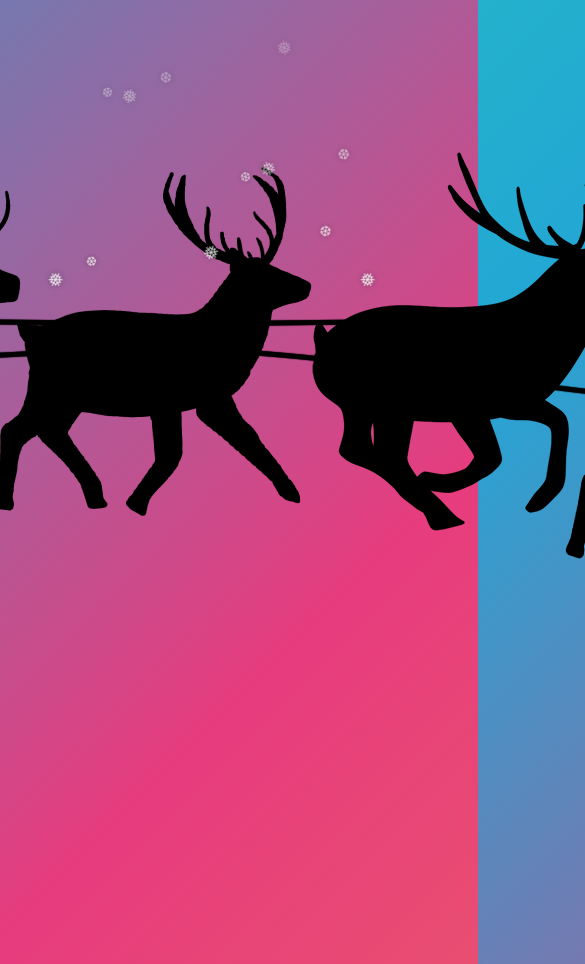
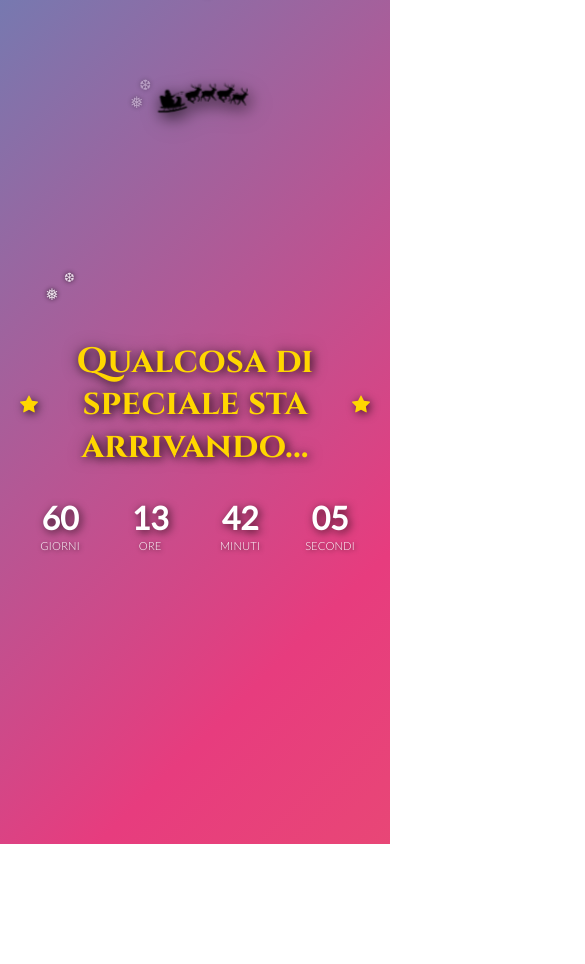
Before and after one commit to carmineleo33/MagicChristmas, a plain HTML site: page index.html in a window 390 px wide. Shown: the top 964 px of the page, 585 px wide, since content can reach past the window. After the commit the page ends 844 px from the top, so only its background shows below. Drawn offline with Linux system fonts and the light colour scheme.

Commit message:
Update style.css

```diff
--- a/style.css
+++ b/style.css
@@ -11,10 +11,10 @@ body {
     justify-content: center;
     align-items: center;
     text-align: center;
-    overflow: hidden; /* Nasconde le scrollbar causate dai fiocchi */
-    position: relative; /* Necessario per posizionare i fiocchi */
+    overflow: hidden; /* Nasconde le scrollbar */
+    position: relative; /* Necessario per posizionare i fiocchi e Babbo Natale */
 
-    /* Questo crea il background animato e colorato! */
+    /* Background animato */
     background: linear-gradient(-45deg, #ee7752, #e73c7e, #23a6d5, #23d5ab);
     background-size: 400% 400%;
     animation: gradientBG 15s ease infinite;
@@ -27,72 +27,114 @@ body {
     100% { background-position: 0% 50%; }
 }
 
-/* --- Nuovi Stili per Fiocchi di Neve --- */
+/* --- Stili per Fiocchi di Neve --- */
 .snowflakes {
     position: fixed;
     top: 0;
     left: 0;
     width: 100%;
     height: 100%;
-    pointer-events: none; /* Non blocca interazioni */
-    z-index: 0; /* Dietro il contenuto principale */
+    pointer-events: none;
+    z-index: 2; /* Sopra Babbo Natale ma sotto il testo */
 }
 
 .snowflake {
     color: #FFF;
-    font-size: 1.2em;
+    font-size: 1em;
     font-family: Arial, sans-serif;
-    text-shadow: 0 0 5px rgba(0, 0, 0, 0.5);
+    text-shadow: 0 0 5px #000;
     position: absolute;
     top: -10%;
+    animation: snow linear infinite;
     opacity: 0;
-    animation: snow 10s linear infinite;
 }
 
-/* Animazione di caduta */
 @keyframes snow {
-    0% {
-        opacity: 0;
-        transform: translateY(0) translateX(0) rotate(0deg);
-    }
-    50% {
-        opacity: 1;
-        transform: translateY(50vh) translateX(10px) rotate(180deg);
-    }
-    100% {
-        opacity: 0;
-        transform: translateY(100vh) translateX(-10px) rotate(360deg);
-    }
+    0% { transform: translate3d(var(--x-start, 0px), 0, 0); opacity: 0; }
+    50% { opacity: 1; }
+    100% { transform: translate3d(var(--x-end, 0px), 105vh, 0); opacity: 0; }
 }
 
-/* Posizioni e ritardi diversi per i fiocchi */
-.snowflake:nth-of-type(1)  { left: 10%; animation-duration: 12s; animation-delay: 0s; }
-.snowflake:nth-of-type(2)  { left: 20%; animation-duration: 10s; animation-delay: 1s; font-size: 0.8em; }
-.snowflake:nth-of-type(3)  { left: 30%; animation-duration: 15s; animation-delay: 2s; }
-.snowflake:nth-of-type(4)  { left: 40%; animation-duration: 11s; animation-delay: 3s; font-size: 0.9em; }
-.snowflake:nth-of-type(5)  { left: 50%; animation-duration: 13s; animation-delay: 0s; }
-.snowflake:nth-of-type(6)  { left: 60%; animation-duration: 10s; animation-delay: 2s; font-size: 0.8em; }
-.snowflake:nth-of-type(7)  { left: 70%; animation-duration: 14s; animation-delay: 3s; }
-.snowflake:nth-of-type(8)  { left: 80%; animation-duration: 11s; animation-delay: 1s; font-size: 0.9em; }
-.snowflake:nth-of-type(9)  { left: 90%; animation-duration: 12s; animation-delay: 0s; }
-.snowflake:nth-of-type(10) { left: 25%; animation-duration: 10s; animation-delay: 3s; font-size: 0.8em; }
-.snowflake:nth-of-type(11) { left: 65%; animation-duration: 14s; animation-delay: 1s; }
-.snowflake:nth-of-type(12) { left: 85%; animation-duration: 11s; animation-delay: 2s; font-size: 0.9em; }
-
+/* Animazioni individuali per i fiocchi */
+.snowflake:nth-child(1) { animation-delay: 0s; animation-duration: 12s; left: 10%; --x-start: 0px; --x-end: 15px; }
+.snowflake:nth-child(2) { animation-delay: 1s; animation-duration: 10s; left: 20%; --x-start: -10px; --x-end: -20px; font-size: 0.8em; }
+.snowflake:nth-child(3) { animation-delay: 2s; animation-duration: 15s; left: 30%; --x-start: 10px; --x-end: 25px; }
+.snowflake:nth-child(4) { animation-delay: 3s; animation-duration: 11s; left: 40%; --x-start: -15px; --x-end: -25px; font-size: 0.9em; }
+.snowflake:nth-child(5) { animation-delay: 4s; animation-duration: 13s; left: 50%; --x-start: 5px; --x-end: 15px; }
+.snowflake:nth-child(6) { animation-delay: 5s; animation-duration: 10s; left: 60%; --x-start: -5px; --x-end: -15px; font-size: 0.8em; }
+.snowflake:nth-child(7) { animation-delay: 6s; animation-duration: 14s; left: 70%; --x-start: 10px; --x-end: 20px; }
+.snowflake:nth-child(8) { animation-delay: 7s; animation-duration: 11s; left: 80%; --x-start: -10px; --x-end: -20px; font-size: 0.9em; }
+.snowflake:nth-child(9) { animation-delay: 8s; animation-duration: 12s; left: 90%; --x-start: 5px; --x-end: 15px; }
+.snowflake:nth-child(10) { animation-delay: 9s; animation-duration: 10s; left: 15%; --x-start: -10px; --x-end: -20px; font-size: 0.8em; }
+.snowflake:nth-child(11) { animation-delay: 10s; animation-duration: 14s; left: 55%; --x-start: 10px; --x-end: 20px; }
+.snowflake:nth-child(12) { animation-delay: 11s; animation-duration: 11s; left: 75%; --x-start: -10px; --x-end: -20px; font-size: 0.9em; }
 /* --- Fine Stili Fiocchi di Neve --- */
 
 
-/* L'effetto "vetro smerigliato" */
+/* --- Stile per Babbo Natale --- */
+.santa-sleigh-container {
+    position: absolute;
+    top: 5vh;
+    left: 50%;
+    transform: translateX(-50%);
+
+    /* === PROVA A CAMBIARE QUESTO VALORE === */
+    width: 150px; /* Es: prova 200px, 120px, ecc. */
+
+    z-index: 1;
+    filter: drop-shadow(2px 4px 8px rgba(0,0,0,0.5));
+    animation: flyingSanta 8s ease-in-out infinite;
+}
+
+.santa-sleigh-img {
+    width: 100%; /* Fa sì che l'immagine si adatti al contenitore */
+    height: auto; /* Mantiene le proporzioni corrette */
+}
+
+/* Animazione fluttuante per Babbo Natale */
+@keyframes flyingSanta {
+    0% {
+        transform: translateX(-55%) translateY(0px); /* Parte da sinistra */
+    }
+    50% {
+        transform: translateX(-45%) translateY(10px); /* Va a destra e scende un po' */
+    }
+    100% {
+        transform: translateX(-55%) translateY(0px); /* Torna a sinistra */
+    }
+}
+/* --- Fine Stile Babbo Natale --- */
+
+
+/* Contenitore principale - TRASPARENTE */
 .container {
-    background: rgba(0, 0, 0, 0.25);
     padding: 40px 60px;
-    border-radius: 20px;
-    backdrop-filter: blur(12px);
-    border: 1px solid rgba(255, 255, 255, 0.15);
-    box-shadow: 0 12px 40px 0 rgba(0, 0, 0, 0.4);
+    padding-top: 100px; /* Aumentato per fare spazio a Babbo Natale */
     max-width: 90%;
-    z-index: 1; /* Assicura che il container sia sopra i fiocchi */
-    position: relative; /* Necessario per z-index */
+    z-index: 3; /* Sopra tutto */
+    position: relative;
+}
+
+/* Container per titolo e icone laterali */
+.title-with-icons {
+    display: flex;
+    justify-content: center;
+    align-items: center;
+    gap: 15px; /* Spazio tra icone e testo */
+    margin-bottom: 30px;
+}
+
+/* Stile comune per tutte le icone SVG */
+.icon {
+    color: #FFD700; /* Oro */
+    filter: drop-shadow(2px 2px 5px rgba(0, 0, 0, 0.7)); /* Ombra per leggibilità */
+}
+
+/* Icone stelle affianco al titolo */
+.title-star {
+    width: 24px;
+    height: 24px;
+    flex-shrink: 0; /* Impedisce alle icone di rimpicciolirsi */
 }
 
 /* Titolo "Cinematico" in Oro */
@@ -100,10 +142,11 @@ h1 {
     font-family: 'Cinzel', serif;
     font-size: 3.5rem;
     font-weight: 700;
-    margin-bottom: 30px;
-    color: #FFD700; /* Oro scintillante */
-    text-shadow: 2px 2px 10px rgba(0, 0, 0, 0.7), 0 0 15px rgba(255, 255, 0, 0.5);
+    color: #FFD700; /* Oro */
+    /* Ombra più forte per leggibilità */
+    text-shadow: 2px 2px 10px rgba(0, 0, 0, 0.7), 0 0 15px rgba(0, 0, 0, 0.5);
     line-height: 1.2;
+    margin: 0;
 }
 
 .countdown-container {
@@ -118,18 +161,15 @@ h1 {
     flex-direction: column;
     align-items: center;
     justify-content: center;
-    background: rgba(255, 255, 255, 0.15);
-    padding: 20px;
-    border-radius: 10px;
     min-width: 100px;
     min-height: 100px;
-    box-shadow: 0 4px 10px rgba(0, 0, 0, 0.2);
 }
 
 /* I numeri del countdown */
 .time-block span:first-child {
     font-size: 3rem;
     font-weight: bold;
+    text-shadow: 2px 2px 8px rgba(0, 0, 0, 0.7);
 }
 
 /* Le etichette "Giorni", "Ore", ecc. */
@@ -138,35 +178,83 @@ h1 {
     font-weight: 300;
     margin-top: 5px;
     text-transform: uppercase;
+    text-shadow: 1px 1px 4px rgba(0, 0, 0, 0.7);
 }
 
-/* Lo stile per il messaggio di Natale */
+/* Stile per il messaggio di Natale */
 .reveal-message h2 {
     font-family: 'Cinzel', serif;
     font-size: 3rem;
     color: #FFD700; /* Oro! */
-    text-shadow: 2px 2px 10px rgba(0, 0, 0, 0.5);
+    text-shadow: 2px 2px 10px rgba(0, 0, 0, 0.7);
+    margin-top: 15px; /* Spazio sotto l'albero */
+    margin-bottom: 15px;
 }
 
 .reveal-message p {
     font-size: 1.5rem;
     font-weight: 400;
+    text-shadow: 1px 1px 4px rgba(0, 0, 0, 0.7);
+    margin: 0;
 }
 
-/* Media query per schermi piccoli (telefoni) */
+/* Stile per l'icona dell'albero */
+.reveal-tree {
+    width: 48px;
+    height: 48px;
+    margin-bottom: 15px; /* Spazio tra albero e titolo */
+    display: block; /* Per centrare meglio */
+    margin-left: auto;
+    margin-right: auto;
+}
+
+/* --- OTTIMIZZAZIONE SMARTPHONE --- */
 @media (max-width: 600px) {
+    /* Babbo Natale più piccolo su mobile */
+    .santa-sleigh-container {
+        width: 100px;
+        top: 3vh;
+    }
+
     .container {
-        padding: 20px 30px;
+        padding: 20px;
+        padding-top: 80px; /* Spazio per Babbo Natale mobile */
     }
+
+    .title-with-icons {
+         gap: 10px; /* Spazio ridotto */
+         margin-bottom: 20px;
+    }
+    .title-star {
+        width: 18px;
+        height: 18px;
+    }
+
     h1 {
-        font-size: 2.5rem;
+        font-size: 2.2rem; /* Titolo più piccolo */
     }
+
+    .countdown-container {
+        gap: 15px; /* Blocchi più vicini */
+    }
+
     .time-block {
-        min-width: 70px;
-        padding: 15px;
+        min-width: 65px; /* Box più piccoli */
+        min-height: 65px;
+        padding: 5px;
     }
     .time-block span:first-child {
-        font-size: 2rem;
+        font-size: 2rem; /* Numeri più piccoli */
+    }
+    .time-block .label {
+        font-size: 0.7rem; /* Etichette più piccole */
+        margin-top: 2px;
+    }
+
+    .reveal-tree {
+        width: 36px;
+        height: 36px;
+        margin-bottom: 10px;
     }
     .reveal-message h2 {
         font-size: 2rem;
```
